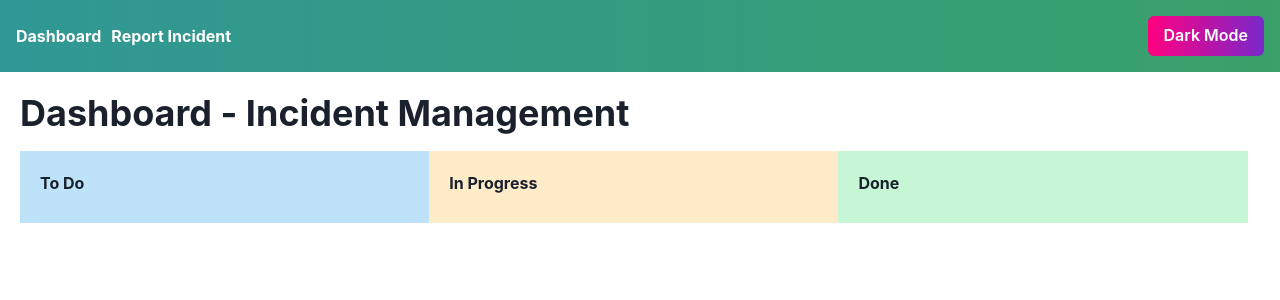
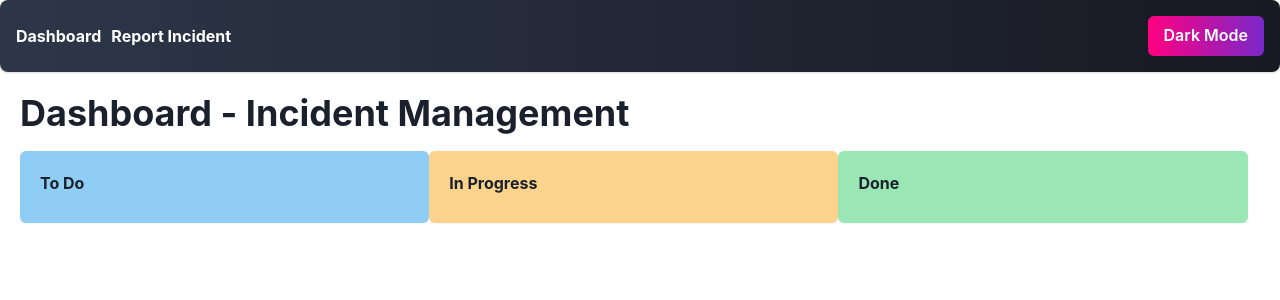
Before and after one commit to GPT-Engineer-App/incident-portal-autofill, a React (Vite) app: page / in a window 1280 px wide. Shown: the top 300 px of the page. Built offline with nearby package versions, Linux system fonts and the light colour scheme.

Commit message:
Updated the application's UI to look more enterprise-grade by adjusting color schemes, adding shadows, and rounding corners for a modern and professional appearance.
Prompt: make it look enterprise grade. it looks ugly right now.

```diff
--- a/src/components/Toolbar.jsx
+++ b/src/components/Toolbar.jsx
@@ -5,7 +5,7 @@ import { Link } from "react-router-dom";
 const Toolbar = () => {
   const { colorMode, toggleColorMode } = useColorMode();
   return (
-    <Box p={4} display="flex" justifyContent="space-between" alignItems="center" bgGradient="linear(to-r, teal.500, green.500)">
+    <Box p={4} display="flex" justifyContent="space-between" alignItems="center" bgGradient="linear(to-r, gray.700, gray.900)" boxShadow="base" borderRadius="lg">
       <div>
         <Link to="/" style={{ color: "white", textDecoration: "none", fontWeight: "bold", marginRight: "10px" }}>
           Dashboard
--- a/src/pages/Index.jsx
+++ b/src/pages/Index.jsx
@@ -6,19 +6,19 @@ const Index = () => {
     <Box p={5}>
       <Heading mb={4}>Dashboard - Incident Management</Heading>
       <Flex>
-        <Box p={5} w="33%" bg="blue.100">
+        <Box p={5} w="33%" bg="blue.200" boxShadow="sm" borderRadius="md">
           <Text mb={2} fontWeight="bold">
             To Do
           </Text>
           {}
         </Box>
-        <Box p={5} w="33%" bg="orange.100">
+        <Box p={5} w="33%" bg="orange.200" boxShadow="sm" borderRadius="md">
           <Text mb={2} fontWeight="bold">
             In Progress
           </Text>
           {}
         </Box>
-        <Box p={5} w="33%" bg="green.100">
+        <Box p={5} w="33%" bg="green.200" boxShadow="sm" borderRadius="md">
           <Text mb={2} fontWeight="bold">
             Done
           </Text>
--- a/src/pages/ReportIncident.jsx
+++ b/src/pages/ReportIncident.jsx
@@ -19,7 +19,7 @@ function ReportIncident() {
   };
 
   return (
-    <Container maxW="container.md" py={8}>
+    <Container maxW="container.md" py={8} boxShadow="xl" p={5} borderRadius="lg" bg="gray.50">
       <VStack spacing={4} align="stretch">
         <Heading mb={4}>Incident Management Portal - Updated</Heading>
         <Button leftIcon={<FaPlus />} colorScheme="teal" onClick={onOpen}>
```
